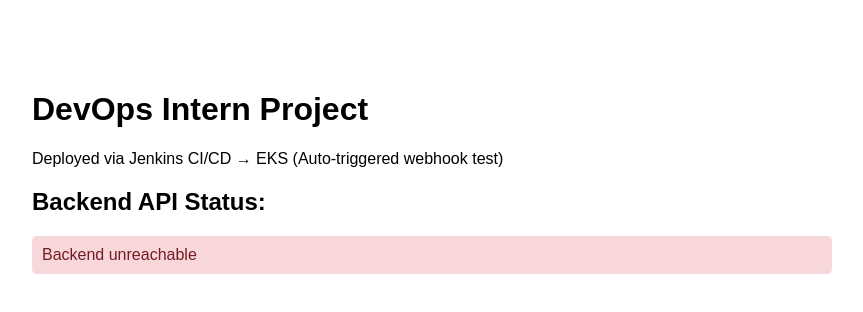
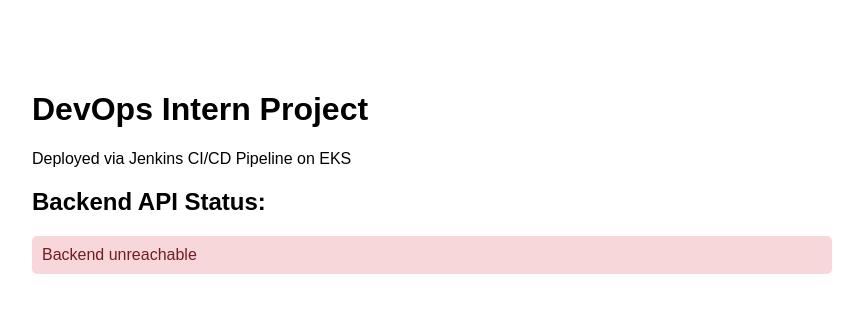
Before and after one commit to imdibrm/devops-project, a plain HTML site: page frontend/index.html in a window 1280 px wide. Shown: the whole page, without its empty margins (208-1071 px from the left). Drawn offline with Linux system fonts and the light colour scheme; no server answers.

Commit message:
Update frontend text for pipeline test

```diff
--- a/frontend/index.html
+++ b/frontend/index.html
@@ -11,7 +11,7 @@
 </head>
 <body>
   <h1>DevOps Intern Project</h1>
-  <p>Deployed via Jenkins CI/CD → EKS (Auto-triggered webhook test)</p>
+  <p>Deployed via Jenkins CI/CD Pipeline on EKS</p>
   <h2>Backend API Status:</h2>
   <div id="status" class="status">Checking...</div>
   <script>
```
